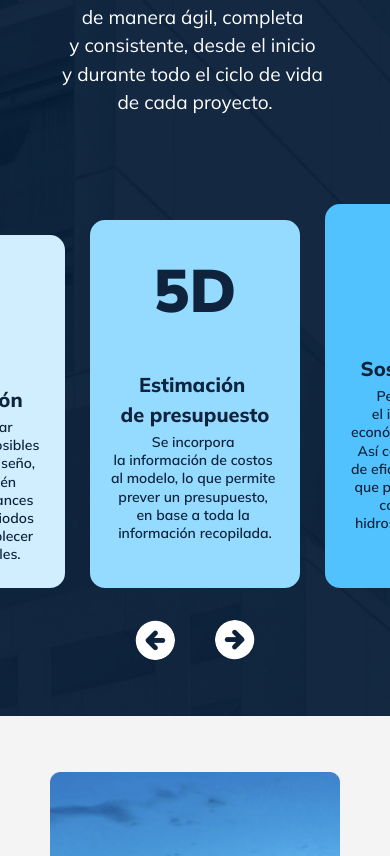
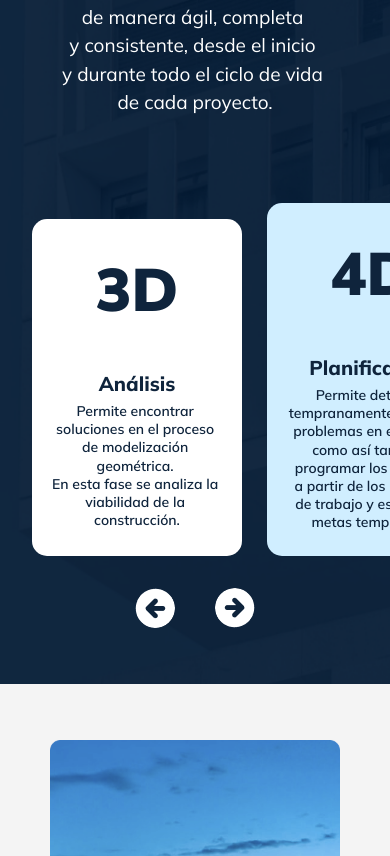
Before and after one commit to escuderoemanuel/bim-ar, a React (Vite) app: page / in a window 390 px wide. Shown: the part 1700-2556 px from the top of the page. Built offline with nearby package versions, Linux system fonts and the light colour scheme; some icons are missing.

Commit message:
Responsive: 600px

```diff
--- a/src/components/Body/Servicios/Servicios.css
+++ b/src/components/Body/Servicios/Servicios.css
@@ -113,27 +113,12 @@
 
 @media screen and (max-width: 600px) {
   .servicios {
-    width: 100%;
-    background-size: cover;
-    background-position: 50%;
-    background-repeat: no-repeat;
     padding: 56px 34px;
-  }
-
-  .serviciosContainer {
-    max-width: 330px;
-    margin: auto;
-    font-size: 1.2em;
-    display: flex;
-    flex-direction: column;
-    justify-content: space-between;
-    align-items: center;
-    text-align: center;
   }
 
   .serviciosText {
     padding: 0.5rem;
-    margin-bottom: 4rem;
+    margin-bottom: 0rem;
   }
 
   .serviciosText h2 {
@@ -146,19 +131,27 @@
     letter-spacing: normal;
   }
 
+  .serviciosContainer button {
+    background-color: transparent;
+    border: none;
+  }
+
   .serviciosContainer img {
     border-radius: 20px;
     width: 300px;
+    cursor: pointer;
   }
 
   .servContainer {
-    max-width: 1180px;
-    display: flex;
-    justify-content: center;
+    width: 100%;
+    width: 100vw;
+    flex-direction: row;
+    flex-wrap: nowrap;
     align-items: flex-end;
-    flex-wrap: nowrap;
-    row-gap: 2rem;
-    overflow: scroll;
+    justify-content: start;
+    overflow-x: auto;
+    scroll-behavior: smooth;
+    padding: 2rem;
   }
 
   .serv {
@@ -170,6 +163,7 @@
     font-weight: 600;
     display: flex;
     flex-direction: column;
+    flex: 0 0 auto;
   }
 
   .serv h1 {
@@ -203,8 +197,8 @@
   }
 
   .arrowsSlide {
-    /* margin-top: 1rem; */
     width: 120px;
+    height: 40px;
     display: flex;
     justify-content: space-between;
   }
@@ -212,6 +206,5 @@
   .arrowsSlide .arrow {
     width: 40px;
     height: auto;
-    margin-top: 2rem;
   }
 }
--- a/src/components/Body/Servicios/Servicios.jsx
+++ b/src/components/Body/Servicios/Servicios.jsx
@@ -1,9 +1,9 @@
-import React from 'react';
+import React, { useEffect } from 'react';
 import './Servicios.css';
 import { useTranslation } from 'react-i18next';
 import backgroundImage from '../../../assets/img/img-servicios.png';
-import arrowLeft from '../../../assets/others/arrowLeft.png';
-import arrowRight from '../../../assets/others/arrowRight.png';
+import arrowPrev from '../../../assets/others/arrowLeft.png';
+import arrowNext from '../../../assets/others/arrowRight.png';
 
 const ServicioItem = ({ titleKey, subtitleKey, textKey }) => {
   const [t] = useTranslation('global');
@@ -21,6 +21,29 @@ const ServicioItem = ({ titleKey, subtitleKey, textKey }) => {
 
 const Servicios = () => {
   const [t] = useTranslation('global');
+
+  const handlePrevClick = () => {
+    const slider = document.querySelector('.servContainer');
+    slider.scrollLeft -= 300;
+  };
+
+  const handleNextClick = () => {
+    const slider = document.querySelector('.servContainer');
+    slider.scrollLeft += 300;
+  };
+
+  useEffect(() => {
+    const prev = document.querySelector('.arrowPrev');
+    const next = document.querySelector('.arrowNext');
+
+    prev.addEventListener('click', handlePrevClick);
+    next.addEventListener('click', handleNextClick);
+
+    return () => {
+      prev.removeEventListener('click', handlePrevClick);
+      next.removeEventListener('click', handleNextClick);
+    };
+  }, []);
 
   return (
     <section
@@ -146,12 +169,16 @@ const Servicios = () => {
           </div>
         </div>
         <div className='arrowsSlide'>
-          <img className='arrow arrowLeft' src={arrowLeft} alt='Arrow Left' />
-          <img
-            className='arrow arrowRight'
-            src={arrowRight}
-            alt='Arrow Right'
-          />
+          <button onClick={handlePrevClick}>
+            <img className='arrow arrowPrev' src={arrowPrev} alt='Arrow Left' />
+          </button>
+          <button onClick={handleNextClick}>
+            <img
+              className='arrow arrowNext'
+              src={arrowNext}
+              alt='Arrow Right'
+            />
+          </button>
         </div>
       </div>
     </section>
--- a/src/components/Header/Navbar/Navbar.jsx
+++ b/src/components/Header/Navbar/Navbar.jsx
@@ -78,7 +78,7 @@ const Navbar = () => {
             activeSection === 'home' && !isScrolling ? 'active' : ''
           }`}
           to='home'
-          offset={-100}
+          offset={-95}
           spy={true}
           smooth={true}
           duration={500}
@@ -91,7 +91,7 @@ const Navbar = () => {
           }`}
           to='aboutUs'
           spy={true}
-          offset={-100}
+          offset={-95}
           smooth={true}
           duration={500}
           onClick={() => handleLinkClick('aboutUs')}>
@@ -103,7 +103,7 @@ const Navbar = () => {
           }`}
           to='services'
           spy={true}
-          offset={-100}
+          offset={-95}
           smooth={true}
           duration={500}
           onClick={() => handleLinkClick('services')}>
@@ -116,7 +116,7 @@ const Navbar = () => {
           to='contact'
           spy={true}
           smooth={true}
-          offset={-100}
+          offset={-95}
           duration={500}
           onClick={() => handleLinkClick('contact')}>
           {t('header.navbar.link4')}
```
